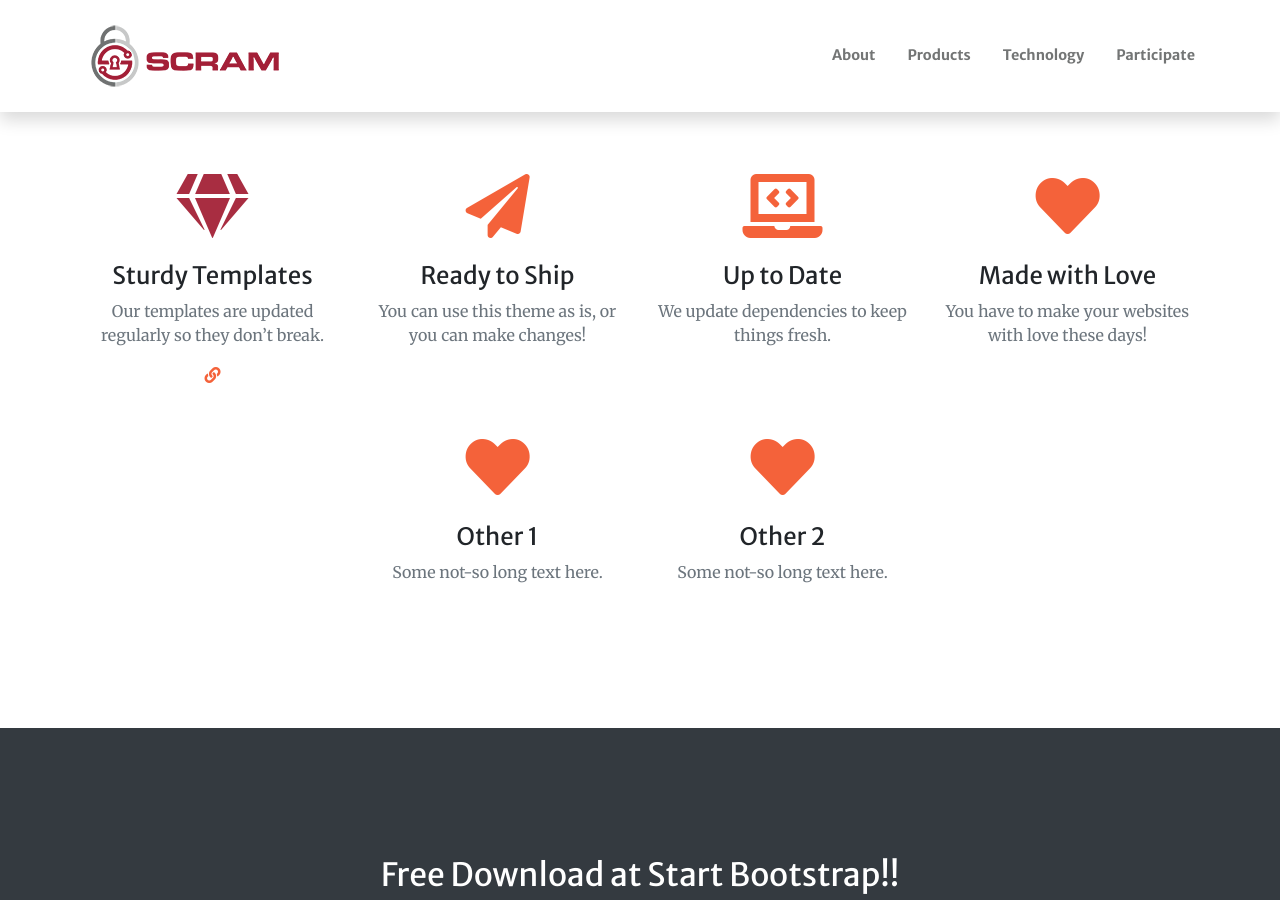
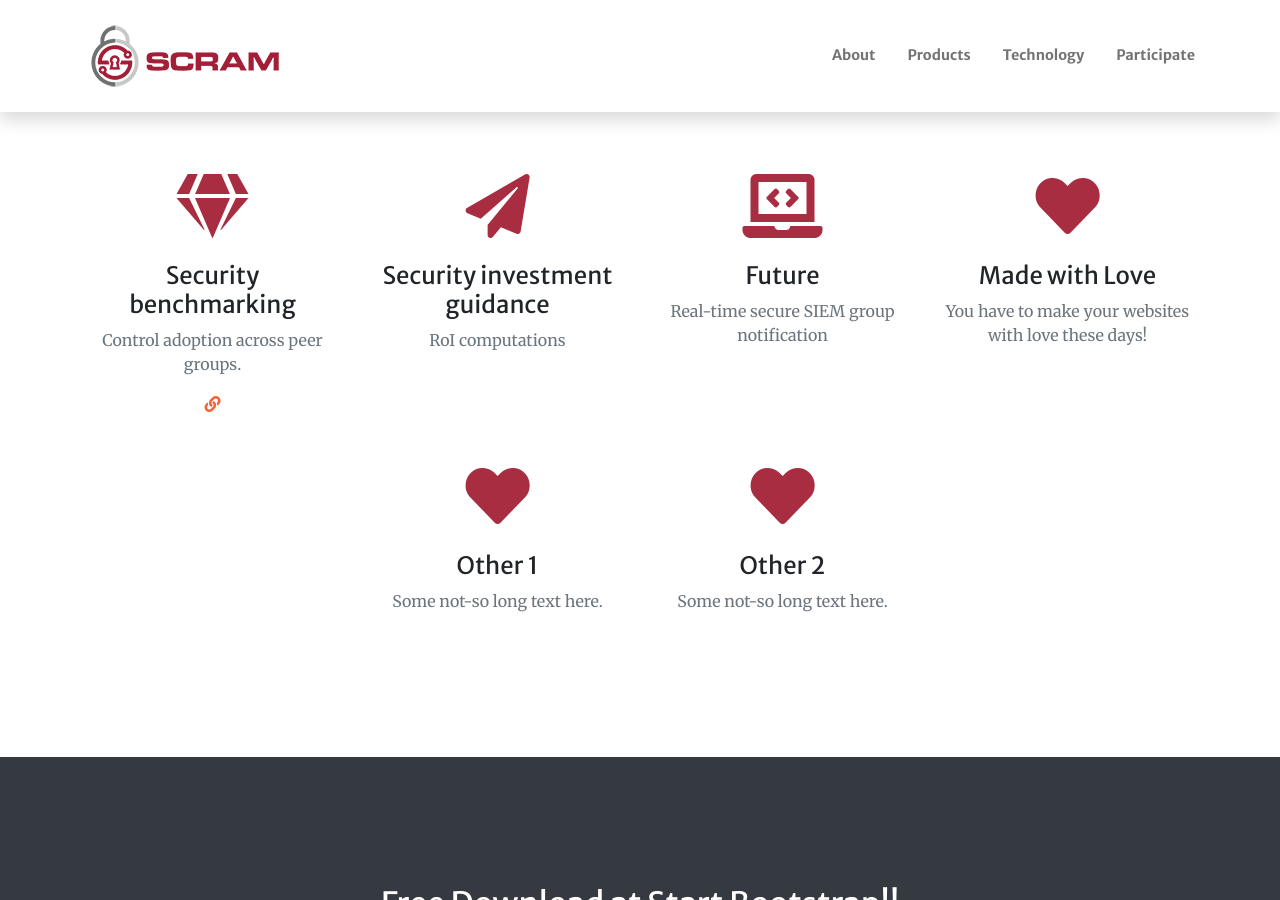
Before and after one commit to jisqyv/MIT, a Jekyll site: the page built from products.md, in a window 1280 px wide and 900 px high, scrolled down 833 px. Built offline with Jekyll 4.4.1, drawn with Linux system fonts in a browser that asks for light colours; nearby versions of some CDN libraries.

Commit message:
Update products.md

```diff
--- a/products.md
+++ b/products.md
@@ -26,25 +26,25 @@ sections:
     #background_style: bg-info
     title: At Your Service
     product:
-      - title: Sturdy Templates
-        text: Our templates are updated regularly so they don't break.
+      - title: Security benchmarking
+        text: Control adoption across peer groups.
         icon: fa-gem text-info
         url: https://startbootstrap.com/
-      - title: Ready to Ship
-        text: You can use this theme as is, or you can make changes!
-        icon: fa-paper-plane
-      - title: Up to Date
-        text: We update dependencies to keep things fresh.
-        icon: fa-laptop-code
+      - title: Security investment guidance
+        text: RoI computations
+        icon: fa-paper-plane text-info
+      - title: Future
+        text: Real-time secure SIEM group notification
+        icon: fa-laptop-code text-info
       - title: Made with Love
         text: You have to make your websites with love these days!
-        icon: fa-heart
+        icon: fa-heart text-info
       - title: Other 1
         text: Some not-so long text here.
-        icon: fa-heart
+        icon: fa-heart text-info
       - title: Other 2
         text: Some not-so long text here.
-        icon: fa-heart
+        icon: fa-heart text-info
 
 
 
```
